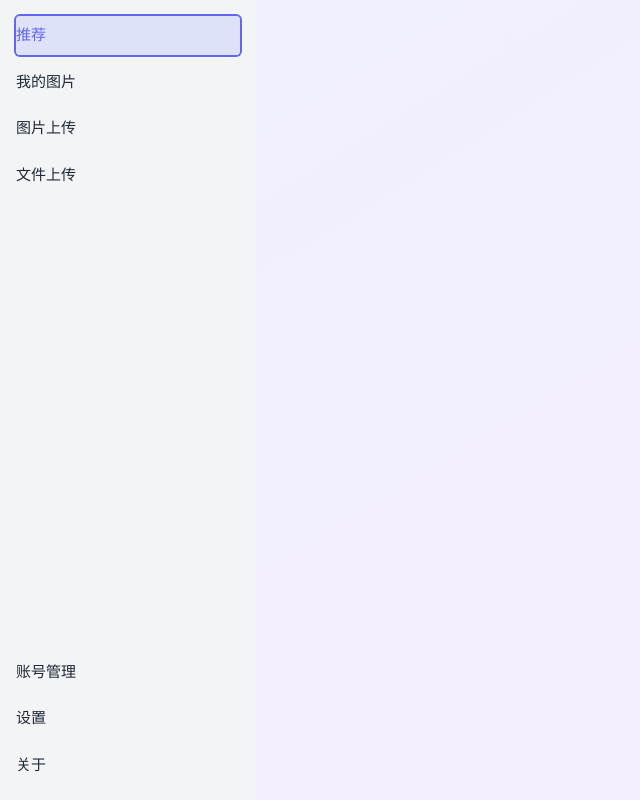
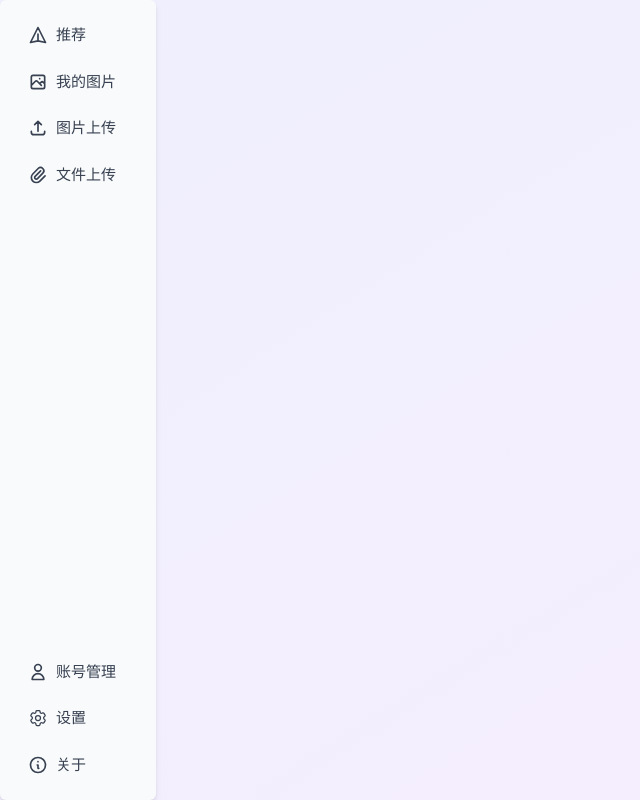
Before and after one commit to anoixa/image-hosting, a Vue app in the folder web/vue/: page /workplace in a window 1280 px wide. Shown: the whole page, without its empty margins (0-640 px from the left). Built offline with nearby package versions, Linux system fonts and the light colour scheme; the HTML template or start-up script is replaced by a standard one.

Commit message:
[update] 工作台左侧栏

```diff
--- a/web/vue/src/components/WorkplaceLeftbarComponent.vue
+++ b/web/vue/src/components/WorkplaceLeftbarComponent.vue
@@ -1,77 +1,94 @@
 <template>
-  <div class="bg-gray-100 h-full flex flex-col justify-between p-4">
+  <div class="bg-gray-50 h-full flex flex-col justify-between p-4 pr-0 rounded-md shadow-md w-full">
     <div>
-      <router-link
-        to="/workplace"
-        class="block py-2 text-gray-800 hover:bg-indigo-200/50 rounded transition-colors"
-        :class="[
-          { 'bg-indigo-200/50 text-indigo-500 ring-2 ring-indigo-500': $route.path === '/workplace' },
-          'hover:text-gray-800' // Keep text dark on hover if not active
-        ]"
-      >
-        推荐
+      <router-link to="/workplace/recommended"
+        class="flex py-2 text-gray-700 hover:bg-indigo-50 rounded-md transition-colors items-center" :class="[
+          { 'bg-indigo-50 text-indigo-600 border-l-4 border-indigo-600 font-semibold': $route.path === '/workplace/recommended' },
+          'hover:text-gray-900 p-3 pr-10'
+        ]">
+        <svg class="w-5 h-5 mr-2" fill="none" stroke="currentColor" viewBox="0 0 24 24"
+          xmlns="http://www.w3.org/2000/svg">
+          <path stroke-linecap="round" stroke-linejoin="round" stroke-width="2" d="M12 19l9 2-9-18-9 18 9-2zm0 0v-8">
+          </path>
+        </svg>
+        <span class="truncate">推荐</span>
       </router-link>
-      <router-link
-        to="/workplace/my-images"
-        class="block py-2 mt-2 text-gray-800 hover:bg-indigo-200/50 rounded transition-colors"
-        :class="[
-          { 'bg-indigo-200/50 text-indigo-500 ring-2 ring-indigo-500': $route.path === '/workplace/my-images' },
-          'hover:text-gray-800'
-        ]"
-      >
-        我的图片
+      <router-link to="/workplace/my-images"
+        class="flex py-2 mt-2 text-gray-700 hover:bg-indigo-50 rounded-md transition-colors items-center" :class="[
+          { 'bg-indigo-50 text-indigo-600 border-l-4 border-indigo-600 font-semibold': $route.path === '/workplace/my-images' },
+          'hover:text-gray-900 p-3 pr-10'
+        ]">
+        <svg class="w-5 h-5 mr-2" fill="none" stroke="currentColor" viewBox="0 0 24 24"
+          xmlns="http://www.w3.org/2000/svg">
+          <path stroke-linecap="round" stroke-linejoin="round" stroke-width="2"
+            d="M4 16l4.586-4.586a2 2 0 012.828 0L16 16m-2-2l1.586-1.586a2 2 0 012.828 0L20 14m-6-6h.01M6 20h12a2 2 0 002-2V6a2 2 0 00-2-2H6a2 2 0 00-2 2v12a2 2 0 002 2z">
+          </path>
+        </svg>
+        <span class="truncate">我的图片</span>
       </router-link>
-      <router-link
-        to="/workplace/upload-image"
-        class="block py-2 mt-2 text-gray-800 hover:bg-indigo-200/50 rounded transition-colors"
-        :class="[
-          { 'bg-indigo-200/50 text-indigo-500 ring-2 ring-indigo-500': $route.path === '/workplace/upload-image' },
-          'hover:text-gray-800'
-        ]"
-      >
-        图片上传
+      <router-link to="/workplace/upload-image"
+        class="flex py-2 mt-2 text-gray-700 hover:bg-indigo-50 rounded-md transition-colors items-center" :class="[
+          { 'bg-indigo-50 text-indigo-600 border-l-4 border-indigo-600 font-semibold': $route.path === '/workplace/upload-image' },
+          'hover:text-gray-900 p-3 pr-10'
+        ]">
+        <svg class="w-5 h-5 mr-2" fill="none" stroke="currentColor" viewBox="0 0 24 24"
+          xmlns="http://www.w3.org/2000/svg">
+          <path stroke-linecap="round" stroke-linejoin="round" stroke-width="2"
+            d="M4 16v1a3 3 0 003 3h10a3 3 0 003-3v-1m-4-8l-4-4m0 0L8 8m4-4v12"></path>
+        </svg>
+        <span class="truncate">图片上传</span>
       </router-link>
-      <router-link
-        to="/workplace/upload-file"
-        class="block py-2 mt-2 text-gray-800 hover:bg-indigo-200/50 rounded transition-colors"
-        :class="[
-          { 'bg-indigo-200/50 text-indigo-500 ring-2 ring-indigo-500': $route.path === '/workplace/upload-file' },
-          'hover:text-gray-800'
-        ]"
-      >
-        文件上传
+      <router-link to="/workplace/upload-file"
+        class="flex py-2 mt-2 text-gray-700 hover:bg-indigo-50 rounded-md transition-colors items-center" :class="[
+          { 'bg-indigo-50 text-indigo-600 border-l-4 border-indigo-600 font-semibold': $route.path === '/workplace/upload-file' },
+          'hover:text-gray-900 p-3 pr-10'
+        ]">
+        <svg class="w-5 h-5 mr-2" fill="none" stroke="currentColor" viewBox="0 0 24 24"
+          xmlns="http://www.w3.org/2000/svg">
+          <path stroke-linecap="round" stroke-linejoin="round" stroke-width="2"
+            d="M15.172 7l-6.586 6.586a2 2 0 102.828 2.828l6.414-6.586a4 4 0 00-5.656-5.656l-6.415 6.585a6 6 0 108.486 8.486L20.5 13">
+          </path>
+        </svg>
+        <span class="truncate">文件上传</span>
       </router-link>
     </div>
     <div>
-      <router-link
-        to="/workplace/account"
-        class="block py-2 text-gray-800 hover:bg-indigo-200/50 rounded transition-colors"
-        :class="[
-          { 'bg-indigo-200/50 text-indigo-500 ring-2 ring-indigo-500': $route.path === '/workplace/account' },
-          'hover:text-gray-800'
-        ]"
-      >
-        账号管理
+      <router-link to="/workplace/account"
+        class="flex py-2 text-gray-700 hover:bg-indigo-50 rounded-md transition-colors items-center" :class="[
+          { 'bg-indigo-50 text-indigo-600 border-l-4 border-indigo-600 font-semibold': $route.path === '/workplace/account' },
+          'hover:text-gray-900 p-3 pr-10'
+        ]">
+        <svg class="w-5 h-5 mr-2" fill="none" stroke="currentColor" viewBox="0 0 24 24"
+          xmlns="http://www.w3.org/2000/svg">
+          <path stroke-linecap="round" stroke-linejoin="round" stroke-width="2"
+            d="M16 7a4 4 0 11-8 0 4 4 0 018 0zM12 14a7 7 0 00-7 7h14a7 7 0 00-7-7z"></path>
+        </svg>
+        <span class="truncate">账号管理</span>
       </router-link>
-      <router-link
-        to="/workplace/settings"
-        class="block py-2 mt-2 text-gray-800 hover:bg-indigo-200/50 rounded transition-colors"
-        :class="[
-          { 'bg-indigo-200/50 text-indigo-500 ring-2 ring-indigo-500': $route.path === '/workplace/settings' },
-          'hover:text-gray-800'
-        ]"
-      >
-        设置
+      <router-link to="/workplace/settings"
+        class="flex py-2 mt-2 text-gray-700 hover:bg-indigo-50 rounded-md transition-colors items-center" :class="[
+          { 'bg-indigo-50 text-indigo-600 border-l-4 border-indigo-600 font-semibold': $route.path === '/workplace/settings' },
+          'hover:text-gray-900 p-3 pr-10'
+        ]">
+
+        <svg class="w-5 h-5 mr-2" xmlns="http://www.w3.org/2000/svg" fill="none" viewBox="0 0 24 24" stroke-width="1.5" stroke="currentColor">
+          <path stroke-linecap="round" stroke-linejoin="round"
+            d="M9.594 3.94c.09-.542.56-.94 1.11-.94h2.593c.55 0 1.02.398 1.11.94l.213 1.281c.063.374.313.686.645.87.074.04.147.083.22.127.325.196.72.257 1.075.124l1.217-.456a1.125 1.125 0 0 1 1.37.49l1.296 2.247a1.125 1.125 0 0 1-.26 1.431l-1.003.827c-.293.241-.438.613-.43.992a7.723 7.723 0 0 1 0 .255c-.008.378.137.75.43.991l1.004.827c.424.35.534.955.26 1.43l-1.298 2.247a1.125 1.125 0 0 1-1.369.491l-1.217-.456c-.355-.133-.75-.072-1.076.124a6.47 6.47 0 0 1-.22.128c-.331.183-.581.495-.644.869l-.213 1.281c-.09.543-.56.94-1.11.94h-2.594c-.55 0-1.019-.398-1.11-.94l-.213-1.281c-.062-.374-.312-.686-.644-.87a6.52 6.52 0 0 1-.22-.127c-.325-.196-.72-.257-1.076-.124l-1.217.456a1.125 1.125 0 0 1-1.369-.49l-1.297-2.247a1.125 1.125 0 0 1 .26-1.431l1.004-.827c.292-.24.437-.613.43-.991a6.932 6.932 0 0 1 0-.255c.007-.38-.138-.751-.43-.992l-1.004-.827a1.125 1.125 0 0 1-.26-1.43l1.297-2.247a1.125 1.125 0 0 1 1.37-.491l1.216.456c.356.133.751.072 1.076-.124.072-.044.146-.086.22-.128.332-.183.582-.495.644-.869l.214-1.28Z" />
+          <path stroke-linecap="round" stroke-linejoin="round" d="M15 12a3 3 0 1 1-6 0 3 3 0 0 1 6 0Z" />
+        </svg>
+        <span class="truncate">设置</span>
       </router-link>
-      <router-link
-        to="/workplace/about"
-        class="block py-2 mt-2 text-gray-800 hover:bg-indigo-200/50 rounded transition-colors"
-        :class="[
-          { 'bg-indigo-200/50 text-indigo-500 ring-2 ring-indigo-500': $route.path === '/workplace/about' },
-          'hover:text-gray-800'
-        ]"
-      >
-        关于
+      <router-link to="/workplace/about"
+        class="flex py-2 mt-2 text-gray-700 hover:bg-indigo-50 rounded-md transition-colors items-center" :class="[
+          { 'bg-indigo-50 text-indigo-600 border-l-4 border-indigo-600 font-semibold': $route.path === '/workplace/about' },
+          'hover:text-gray-900 p-3 pr-10'
+        ]">
+        <svg class="w-5 h-5 mr-2" fill="none" stroke="currentColor" viewBox="0 0 24 24"
+          xmlns="http://www.w3.org/2000/svg">
+          <path stroke-linecap="round" stroke-linejoin="round" stroke-width="2"
+            d="M13 16h-1v-4h-1m1-4h.01M21 12a9 9 0 11-18 0 9 9 0 0118 0z"></path>
+        </svg>
+        <span class="truncate">关于</span>
       </router-link>
     </div>
   </div>
@@ -84,5 +101,10 @@
 </script>
 
 <style scoped>
-/* You can add any specific styles for this component here */
+/* 可以根据需要添加其他组件特定的样式 */
+.truncate {
+  overflow: hidden;
+  white-space: nowrap;
+  text-overflow: ellipsis;
+}
 </style>
--- a/web/vue/src/views/workplace/WorkplaceView.vue
+++ b/web/vue/src/views/workplace/WorkplaceView.vue
@@ -1,7 +1,9 @@
 <template>
   <div class="min-h-screen w-full bg-gradient-to-br from-indigo-500/10 to-purple-500/10 flex">
-    <div class="w-64 flex-shrink-0">
+    <div class="flex-shrink-0 h-screen w-1/12 min-w-min">
       <WorkplaceLeftbarComponent />
+      <div class="flex-1 overflow-y-auto">
+      </div>
     </div>
 
     <div class="flex-grow p-8">
```
